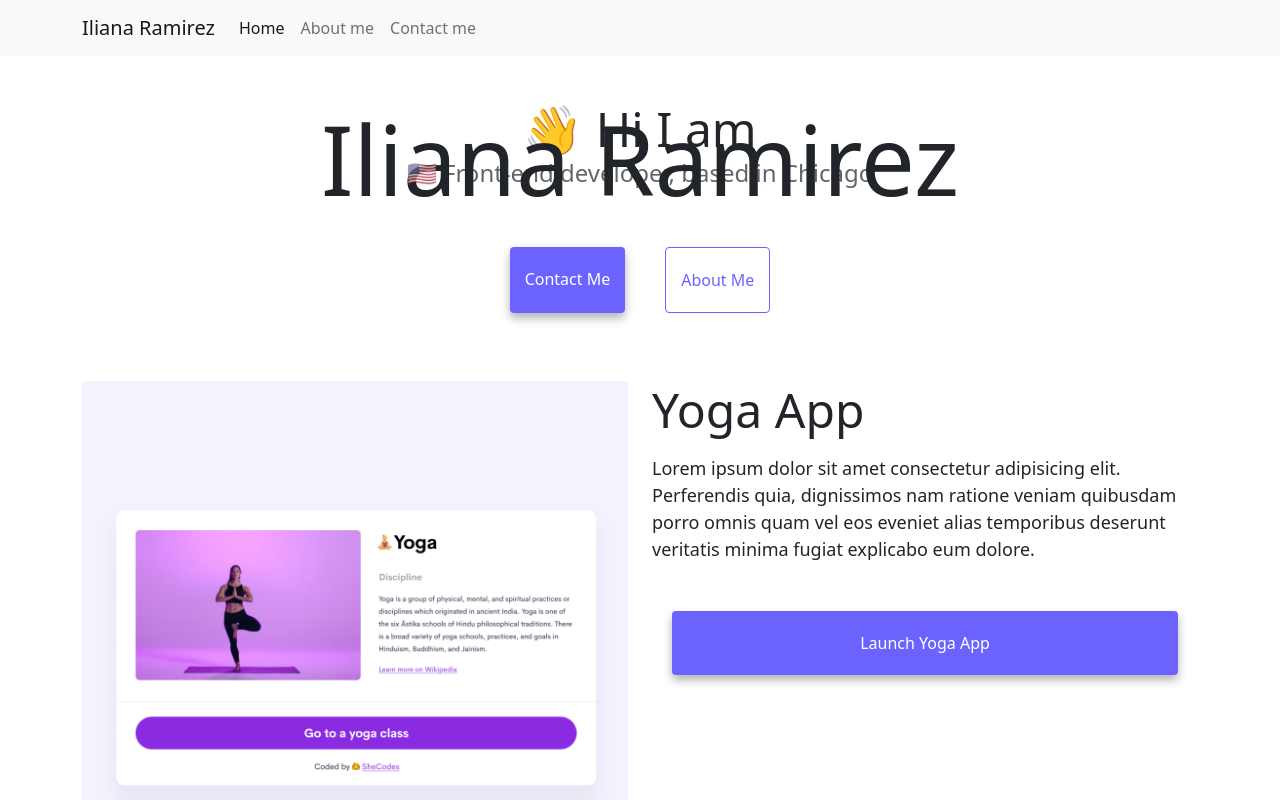
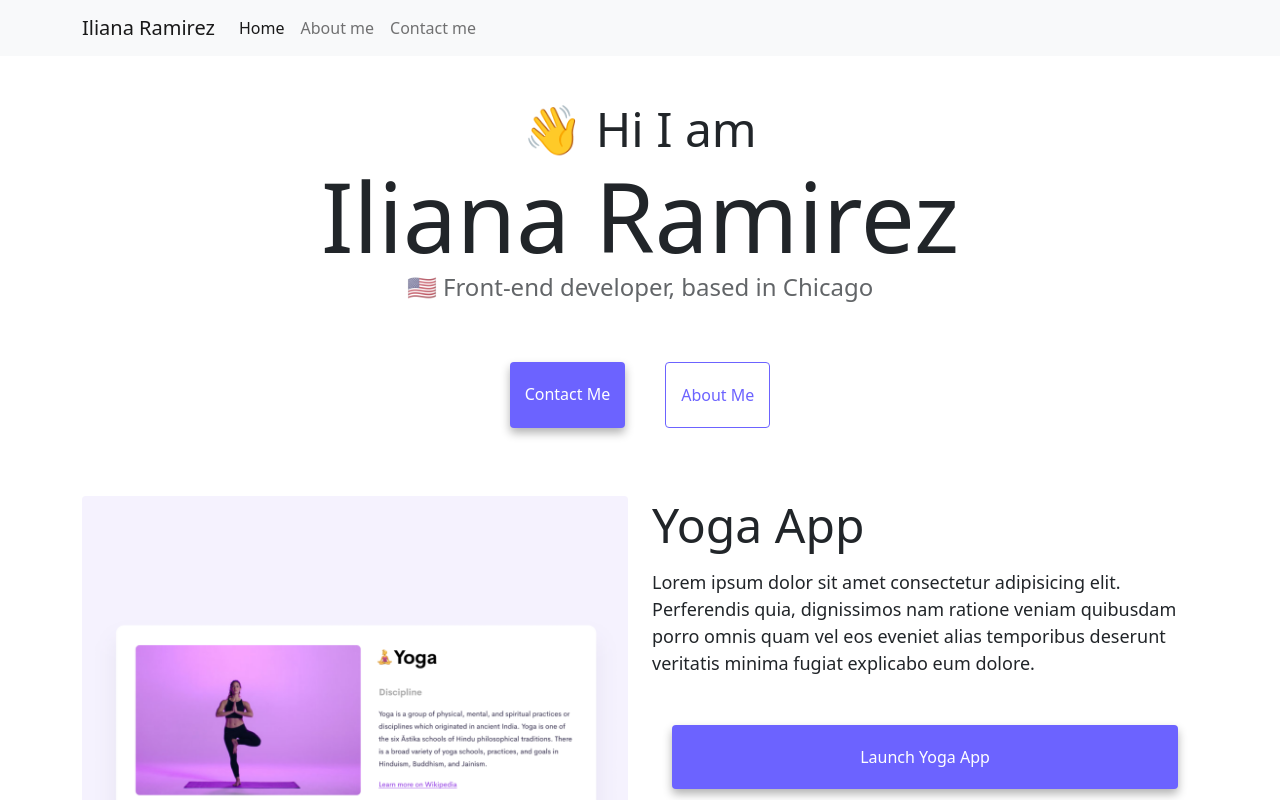
Before and after one commit to redseagal/Project-portfolio, a plain HTML site: page index.html in a window 1280 px wide. Shown: the top 800 px of the page. Drawn offline with nearby package versions, Linux system fonts and the light colour scheme.

Commit message:
Updated CSS

```diff
--- a/style.css
+++ b/style.css
@@ -16,7 +16,6 @@ h3 {
 
 h1 {
   font-size: 96px;
-  line-height: 1px;
 }
 
 h2 {
```
